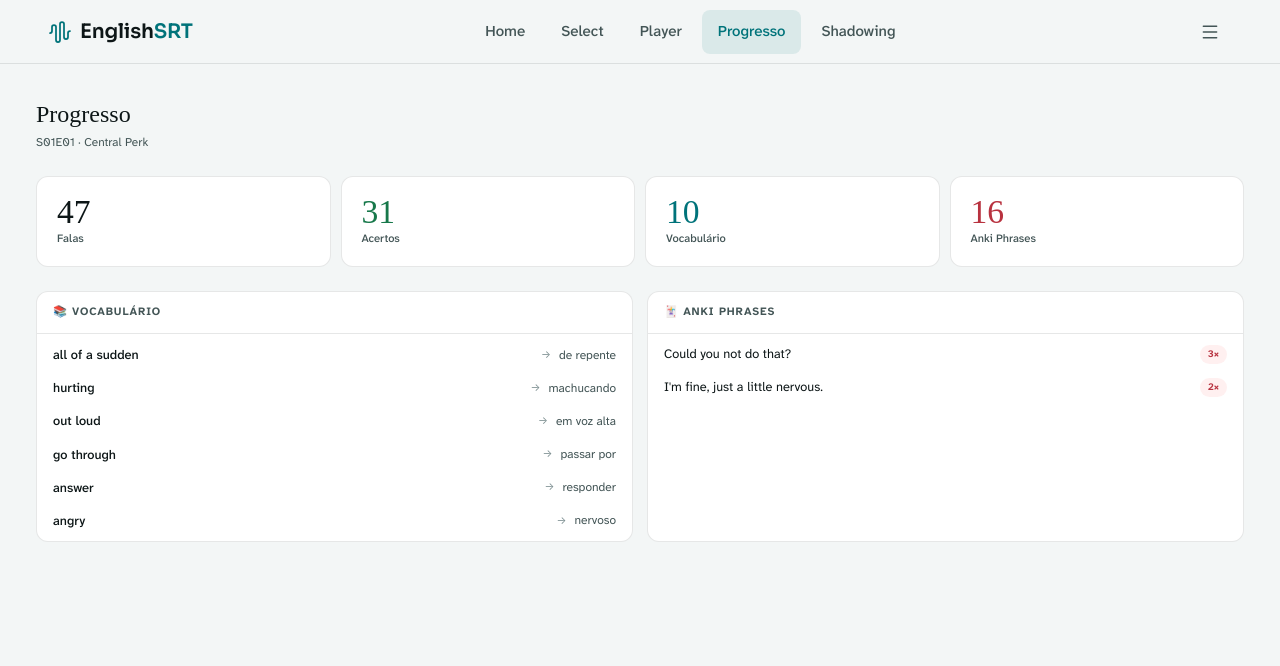
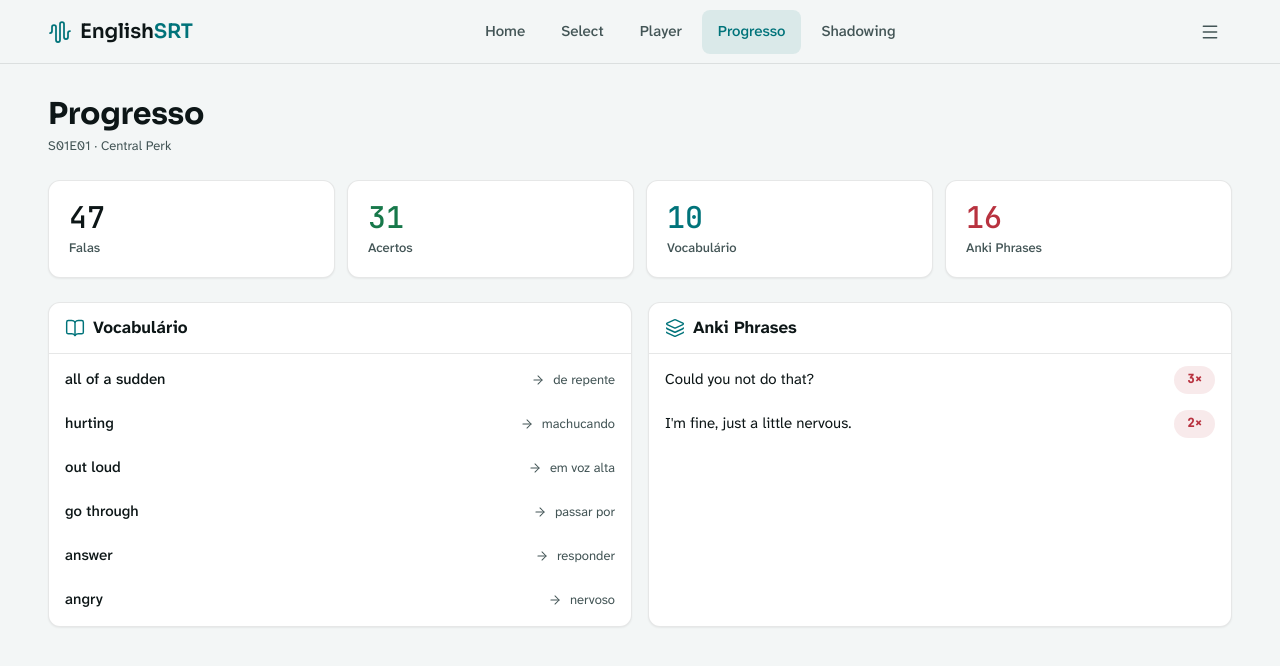
Before and after one commit to gabrielvitorcd/english_app, a React (Vite) app in the folder app/: page /progresso in a window 1280 px wide. Shown: the top 666 px of the page. Built offline with nearby package versions, Linux system fonts and the light colour scheme.

Commit message:
App: Progresso sem emoji, com BookOpen, ArrowRight e Layers
- números em mono com cores por token, painéis como Card e contagem N× como Chip
- em 390 px as estatísticas ficam em duas colunas e os painéis em uma

```diff
--- a/app/src/pages/Progresso/Progresso.module.css
+++ b/app/src/pages/Progresso/Progresso.module.css
@@ -1,110 +1,111 @@
+/* Progresso: cartões nível 1 (classe global .card), números em mono (classe global .num). */
 .page {
   flex: 1;
   overflow-y: auto;
-  padding: 32px 36px;
+  padding: var(--s-8) var(--gutter);
   display: flex;
   flex-direction: column;
-  gap: 24px;
-}
-.page::-webkit-scrollbar {
-  width: 3px;
-}
-.page::-webkit-scrollbar-thumb {
-  background: var(--b2);
+  gap: var(--s-6);
 }
 
 .page-h {
-  font-family: "DM Serif Display", serif;
-  font-size: 1.5rem;
-  color: var(--tx);
+  font-family: var(--font-display);
+  font-size: var(--fs-title1);
+  font-weight: var(--fw-bold);
+  line-height: var(--lh-title);
+  letter-spacing: var(--tracking-title);
+  color: var(--text);
 }
 .page-sub {
-  font-size: 0.74rem;
-  color: var(--mu);
-  margin-top: 2px;
+  font-size: var(--fs-footnote);
+  color: var(--text-2);
+  margin-top: var(--s-1);
 }
 .stats {
   display: grid;
-  grid-template-columns: repeat(4, 1fr);
-  gap: 10px;
+  grid-template-columns: repeat(4, minmax(0, 1fr));
+  gap: var(--s-3);
 }
 .sc {
-  background: var(--s1);
-  border: 1px solid var(--b1);
-  border-radius: 12px;
-  padding: 18px 20px;
+  padding: var(--s-5);
   display: flex;
   flex-direction: column;
-  gap: 3px;
+  gap: var(--s-1);
 }
+/* a cor de cada número vem do inline, sempre um token (var(--...)) */
 .sc-n {
-  font-family: "DM Serif Display", serif;
-  font-size: 2.1rem;
-  line-height: 1;
+  font-size: var(--fs-title1);
+  line-height: var(--lh-display);
 }
 .sc-l {
-  font-size: 0.7rem;
-  color: var(--mu);
-  font-weight: 500;
+  font-size: var(--fs-footnote);
+  color: var(--text-2);
+  font-weight: var(--fw-medium);
 }
 .cols {
   display: grid;
-  grid-template-columns: 1fr 1fr;
-  gap: 14px;
+  grid-template-columns: repeat(2, minmax(0, 1fr));
+  gap: var(--s-4);
 }
 .panel {
-  background: var(--s1);
-  border: 1px solid var(--b1);
-  border-radius: 12px;
   overflow: hidden;
 }
 .ph {
-  padding: 12px 16px;
-  border-bottom: 1px solid var(--b1);
-  font-size: 0.7rem;
-  font-weight: 600;
-  letter-spacing: 0.08em;
-  text-transform: uppercase;
-  color: var(--mu);
+  display: flex;
+  align-items: center;
+  gap: var(--s-2);
+  padding: var(--s-3) var(--s-4);
+  border-bottom: var(--hairline) solid var(--border);
+  font-size: var(--fs-headline);
+  font-weight: var(--fw-bold);
+  color: var(--text);
+}
+.phIcon {
+  color: var(--accent-text);
 }
 .pb {
-  padding: 4px 0;
+  padding: var(--s-1) 0;
 }
 .pi {
   display: flex;
   align-items: center;
-  gap: 8px;
-  padding: 7px 16px;
-  transition: background 0.12s;
+  gap: var(--s-2);
+  min-height: var(--control-h);
+  padding: var(--s-2) var(--s-4);
+  transition: background-color var(--dur-fast) var(--ease);
 }
 .pi:hover {
-  background: var(--s2);
+  background: var(--fill);
 }
 .pi-en {
-  font-size: 0.8rem;
-  font-weight: 500;
+  font-size: var(--fs-callout);
+  font-weight: var(--fw-medium);
   flex: 1;
 }
 .pi-sep {
-  font-size: 0.65rem;
-  color: var(--b3);
+  width: var(--icon-sm);
+  height: var(--icon-sm);
+  color: var(--text-2);
 }
 .pi-pt {
-  font-size: 0.75rem;
-  color: var(--mu2);
+  font-size: var(--fs-footnote);
+  color: var(--text-2);
 }
 .pi-ph {
-  font-size: 0.8rem;
+  font-size: var(--fs-callout);
   flex: 1;
-  line-height: 1.4;
+  line-height: var(--lh-caption);
 }
+/* contagem "N×": Chip tone="danger" */
 .bdg {
-  font-size: 0.62rem;
-  font-weight: 600;
-  padding: 2px 8px;
-  border-radius: 20px;
+  flex: none;
 }
-.bdg-r {
-  background: rgba(248, 113, 113, 0.1);
-  color: var(--red);
+
+@media (max-width: 599px) {
+  .stats {
+    grid-template-columns: repeat(2, minmax(0, 1fr));
+  }
+  .cols {
+    grid-template-columns: minmax(0, 1fr);
+  }
 }
--- a/app/src/pages/Progresso/Progresso.tsx
+++ b/app/src/pages/Progresso/Progresso.tsx
@@ -1,3 +1,5 @@
+import { ArrowRight, BookOpen, Layers } from "lucide-react";
+import { Chip } from "../../components/ui";
 import styles from "./Progresso.module.css";
 
 export function ProgressoPage() {
@@ -26,13 +28,13 @@ export function ProgressoPage() {
         <div className={styles.stats}>
           {/* Inserir Dados Reais do Player */}
           {[
-            { n: "47", l: "Falas", c: "var(--tx)" },
-            { n: "31", l: "Acertos", c: "var(--green)" },
-            { n: "10", l: "Vocabulário", c: "var(--gold)" },
-            { n: "16", l: "Anki Phrases", c: "var(--red)" },
+            { n: "47", l: "Falas", c: "var(--text)" },
+            { n: "31", l: "Acertos", c: "var(--success)" },
+            { n: "10", l: "Vocabulário", c: "var(--accent-text)" },
+            { n: "16", l: "Anki Phrases", c: "var(--danger)" },
           ].map((s, i) => (
-            <div key={i} className={styles.sc}>
-              <div className={styles["sc-n"]} style={{ color: s.c }}>
+            <div key={i} className={`card ${styles.sc}`}>
+              <div className={`num ${styles["sc-n"]}`} style={{ color: s.c }}>
                 {s.n}
               </div>
               <div className={styles["sc-l"]}>{s.l}</div>
@@ -41,28 +43,34 @@ export function ProgressoPage() {
         </div>
 
         <div className={styles.cols}>
-          <div className={styles.panel}>
-            <div className={styles.ph}>📚 Vocabulário</div>
+          <div className={`card ${styles.panel}`}>
+            <div className={styles.ph}>
+              <BookOpen className={styles.phIcon} aria-hidden="true" />
+              Vocabulário
+            </div>
             <div className={styles.pb}>
               {MOCK_ANKI_VOCABULARY.map((v, i) => (
                 <div key={i} className={styles.pi}>
                   <span className={styles["pi-en"]}>{v.en}</span>
-                  <span className={styles["pi-sep"]}>→</span>
+                  <ArrowRight className={styles["pi-sep"]} aria-hidden="true" />
                   <span className={styles["pi-pt"]}>{v.pt}</span>
                 </div>
               ))}
             </div>
           </div>
 
-          <div className={styles.panel}>
-            <div className={styles.ph}>🃏 Anki Phrases</div>
+          <div className={`card ${styles.panel}`}>
+            <div className={styles.ph}>
+              <Layers className={styles.phIcon} aria-hidden="true" />
+              Anki Phrases
+            </div>
             <div className={styles.pb}>
               {MOCK_ANKI_PHRASE.map((a, i) => (
                 <div key={i} className={styles.pi}>
                   <span className={styles["pi-ph"]}>{a.phrase}</span>
-                  <span className={`${styles["bdg"]} ${styles["bdg-r"]}`}>
+                  <Chip tone="danger" className={`num ${styles["bdg"]}`}>
                     {a.tries}×
-                  </span>
+                  </Chip>
                 </div>
               ))}
             </div>
```
